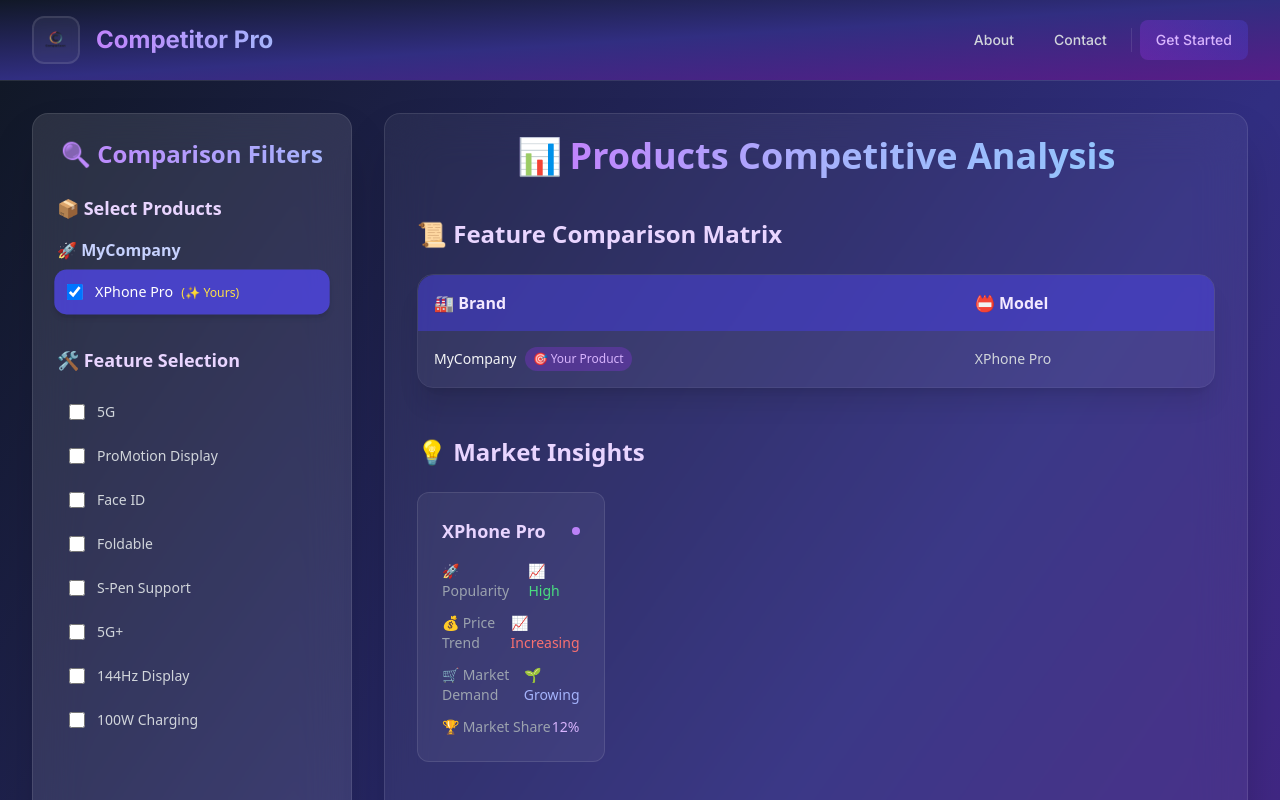
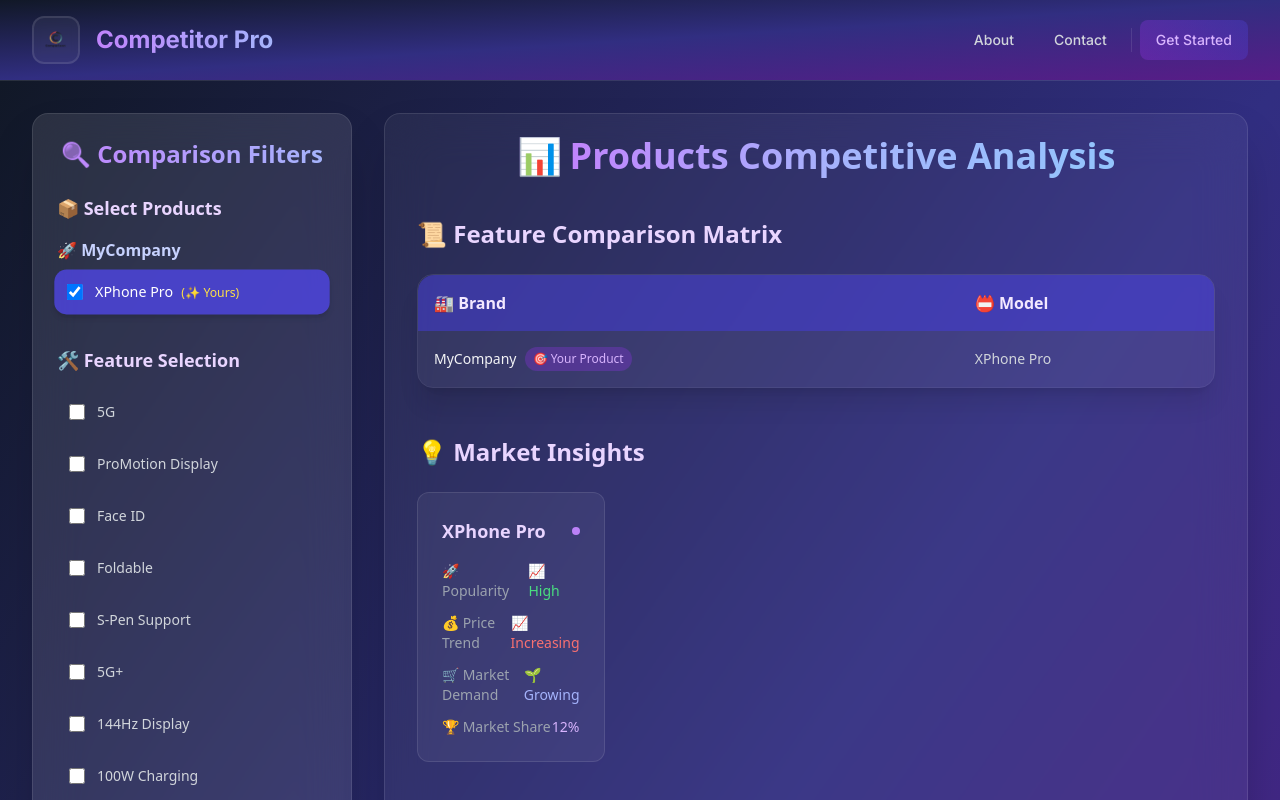
Before and after one commit to darkdeveloperdj/visionarycodex-competitor_product_analysis_ui, a Next.js app: page /competitor-results in a window 1280 px wide. Shown: the top 800 px of the page. Built offline with nearby package versions, Linux system fonts and the light colour scheme.

Commit message:
Refactor competitor results page to improve layout with spacing adjustments for product and feature selection

```diff
--- a/src/app/competitor-results/page.js
+++ b/src/app/competitor-results/page.js
@@ -176,6 +176,7 @@ const SearchPage = () => {
                   {brand === "MyCompany" ? "🚀 " : "🏷️ "}
                   {brand}
                 </h4>
+                <div className="space-y-2">
                   {groupedProducts[brand]?.map((product) => (
                     <label
                       key={product.model}
@@ -204,6 +205,7 @@ const SearchPage = () => {
                     </label>
                   ))}
                 </div>
+              </div>
             ))}
           </div>
 
@@ -211,6 +213,7 @@ const SearchPage = () => {
             <h3 className="font-semibold mb-4 text-lg text-purple-200">
               🛠️ Feature Selection
             </h3>
+            <div className="space-y-2">
               {allFeatures.map((feature) => (
                 <label
                   key={feature}
@@ -229,6 +232,7 @@ const SearchPage = () => {
                   <span className="ml-3 text-sm capitalize">{feature}</span>
                 </label>
               ))}
+            </div>
           </div>
         </div>
 
```
Lines whose indentation alone changed are shown as unchanged.
